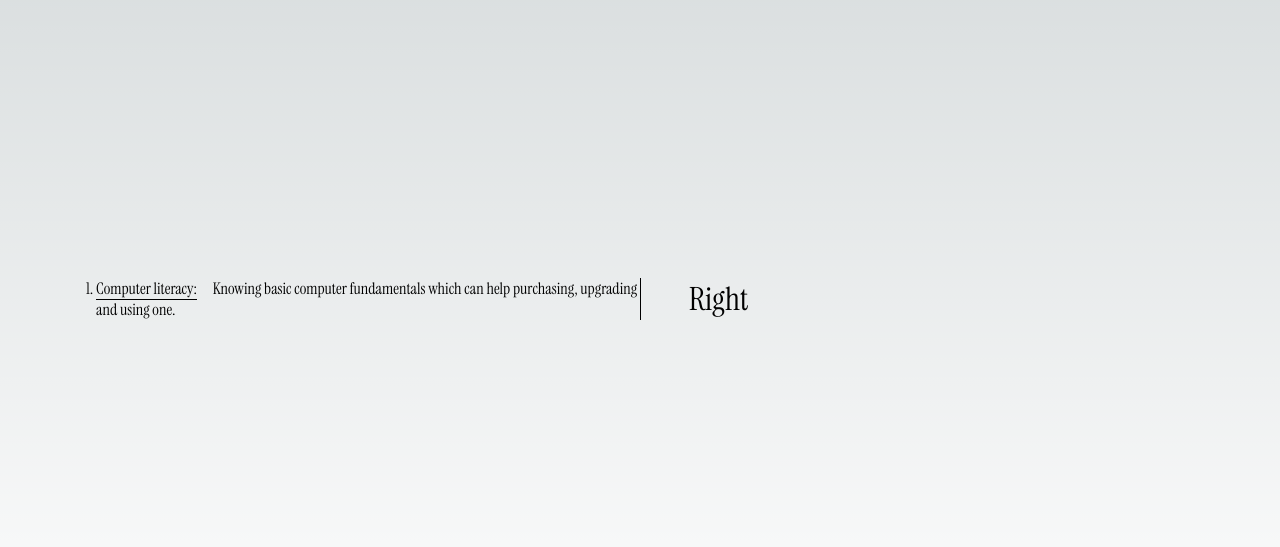
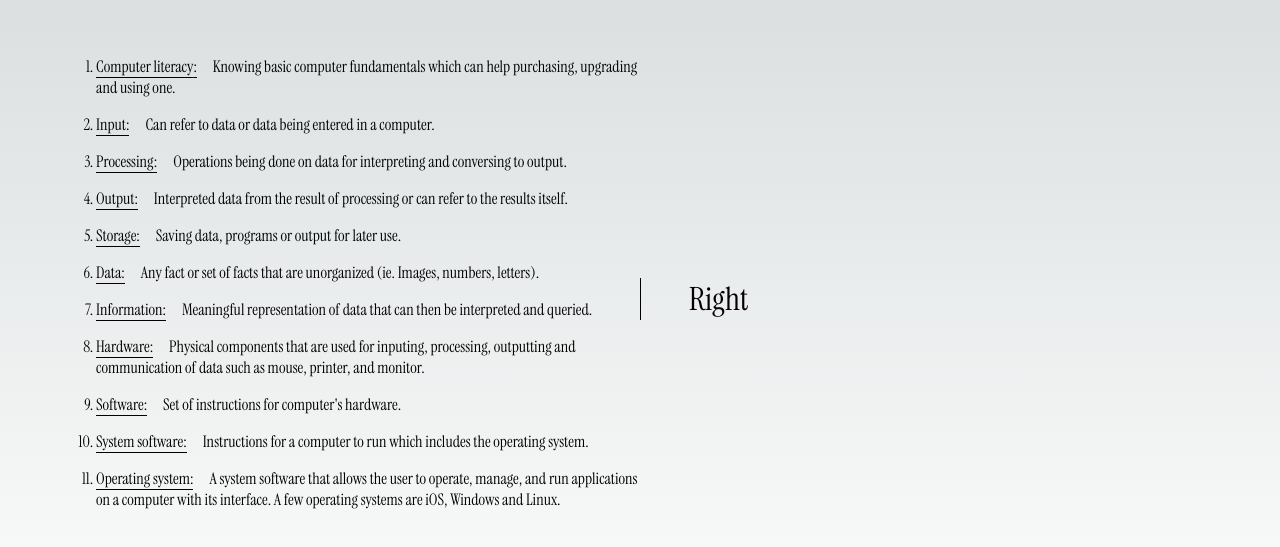
Before and after one commit to maanderz/portfolio-1, a Next.js app: page /terms in a window 1280 px wide. Shown: the part 101-648 px from the top of the page. Built offline with nearby package versions, Linux system fonts and the light colour scheme.

Commit message:
added first 10 terms

```diff
--- a/src/app/page.module.css
+++ b/src/app/page.module.css
@@ -47,6 +47,7 @@
   font-size: 1rem;
   padding-left: 0;
   border-left: none;
+  margin-bottom: 1rem;
 }
 
 .terms {
--- a/src/app/terms/page.js
+++ b/src/app/terms/page.js
@@ -8,17 +8,66 @@ import { useState } from 'react';
 const myFont = localFont({ src: '../Instrument_Serif/InstrumentSerif-Regular.ttf' })
 
 export default function Terms() {
-  const [display, setDisplay] = useState(false);
+  const [display, setDisplay] = useState(0);
+
+  const emphasize = (id) => {
+    if (display === 0) {
+      setDisplay(id)
+    } if (display === id) {
+      setDisplay(0)
+    } else {
+      setDisplay(id)
+    }
+  }
 
   return (
     <main className={myFont.className}>
       <main className={clsx(styles.main, styles.main_container, styles.introduction)}>
         <ol className={clsx(styles.introduction_1, styles.terms_container)}>
-            <li>
-                <span className={styles.terms} onClick={() => setDisplay((prevDisplay) => !prevDisplay)}>Computer literacy:</span>
-                <span className={display ? styles.terms_emphasized : '' }>Knowing basic computer fundamentals which can help purchasing, upgrading and using one.</span>
+            <li className={styles.terms_container}>
+                <span id={1} className={styles.terms} onClick={() => emphasize(1)}>Computer literacy:</span>
+                <span id={1} className={display === 1 ? styles.terms_emphasized : '' }>Knowing basic computer fundamentals which can help purchasing, upgrading and using one.</span>
             </li>
-
+            <li className={styles.terms_container}>
+                <span id={2} className={styles.terms} onClick={() => emphasize(2)}>Input:</span>
+                <span id={2} className={display === 2 ? styles.terms_emphasized : '' }>Can refer to data or data being entered in a computer.</span>
+            </li>
+            <li className={styles.terms_container}>
+                <span id={3} className={styles.terms} onClick={() => emphasize(3)}>Processing:</span>
+                <span id={3} className={display === 3 ? styles.terms_emphasized : '' }>Operations being done on data for interpreting and conversing to output.</span>
+            </li>
+            <li className={styles.terms_container}>
+                <span id={4} className={styles.terms} onClick={() => emphasize(4)}>Output:</span>
+                <span id={4} className={display === 4 ? styles.terms_emphasized : '' }>Interpreted data from the result of processing or can refer to the results itself.</span>
+            </li>
+            <li className={styles.terms_container}>
+                <span id={5} className={styles.terms} onClick={() => emphasize(5)}>Storage:</span>
+                <span id={5} className={display === 5 ? styles.terms_emphasized : '' }>Saving data, programs or output for later use.</span>
+            </li>
+            <li className={styles.terms_container}>
+                <span id={6} className={styles.terms} onClick={() => emphasize(6)}>Data:</span>
+                <span id={6} className={display === 6 ? styles.terms_emphasized : '' }>Any fact or set of facts that are unorganized (ie. Images, numbers, letters).</span>
+            </li>
+            <li className={styles.terms_container}>
+                <span id={7} className={styles.terms} onClick={() => emphasize(7)}>Information:</span>
+                <span id={7} className={display === 7 ? styles.terms_emphasized : '' }>Meaningful representation of data that can then be interpreted and queried.</span>
+            </li>
+            <li className={styles.terms_container}>
+                <span id={8} className={styles.terms} onClick={() => emphasize(8)}>Hardware:</span>
+                <span id={8} className={display === 8 ? styles.terms_emphasized : '' }>Physical components that are used for inputing, processing, outputting and communication of data such as mouse, printer, and monitor.</span>
+            </li>
+            <li className={styles.terms_container}>
+                <span id={9} className={styles.terms} onClick={() => emphasize(9)}>Software:</span>
+                <span id={9} className={display === 9 ? styles.terms_emphasized : '' }>Set of instructions for computer's hardware.</span>
+            </li>
+            <li className={styles.terms_container}>
+                <span id={10} className={styles.terms} onClick={() => emphasize(10)}>System software:</span>
+                <span id={10} className={display === 10 ? styles.terms_emphasized : '' }>Instructions for a computer to run which includes the operating system.</span>
+            </li>
+            <li className={styles.terms_container}>
+                <span id={11} className={styles.terms} onClick={() => emphasize(11)}>Operating system:</span>
+                <span id={11} className={display === 11 ? styles.terms_emphasized : '' }>A system software that allows the user to operate, manage, and run applications on a computer with its interface. A few operating systems are iOS, Windows and Linux.</span>
+            </li>
         </ol>
         <div className={styles.introduction_1}>Right</div>
       </main>
```
